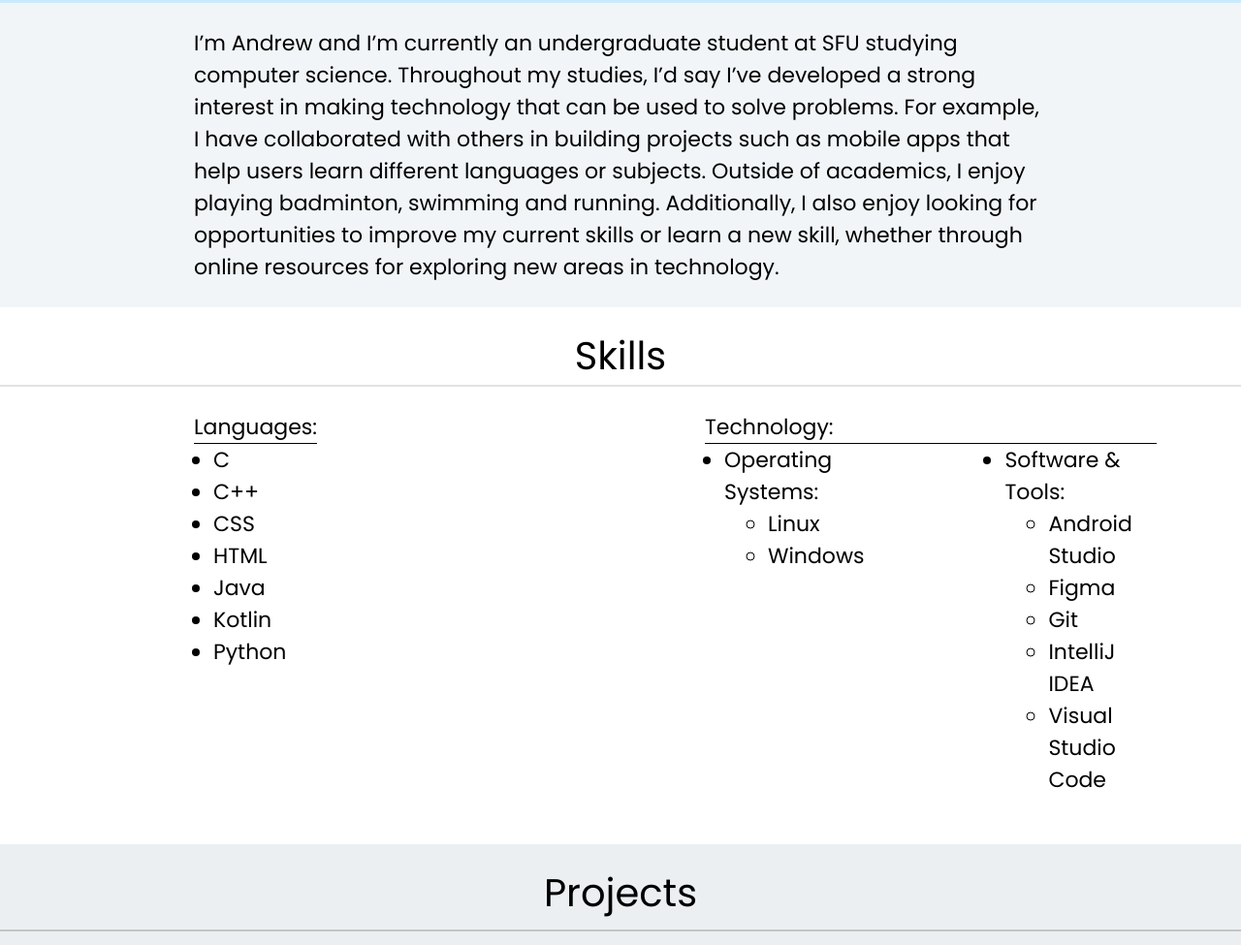
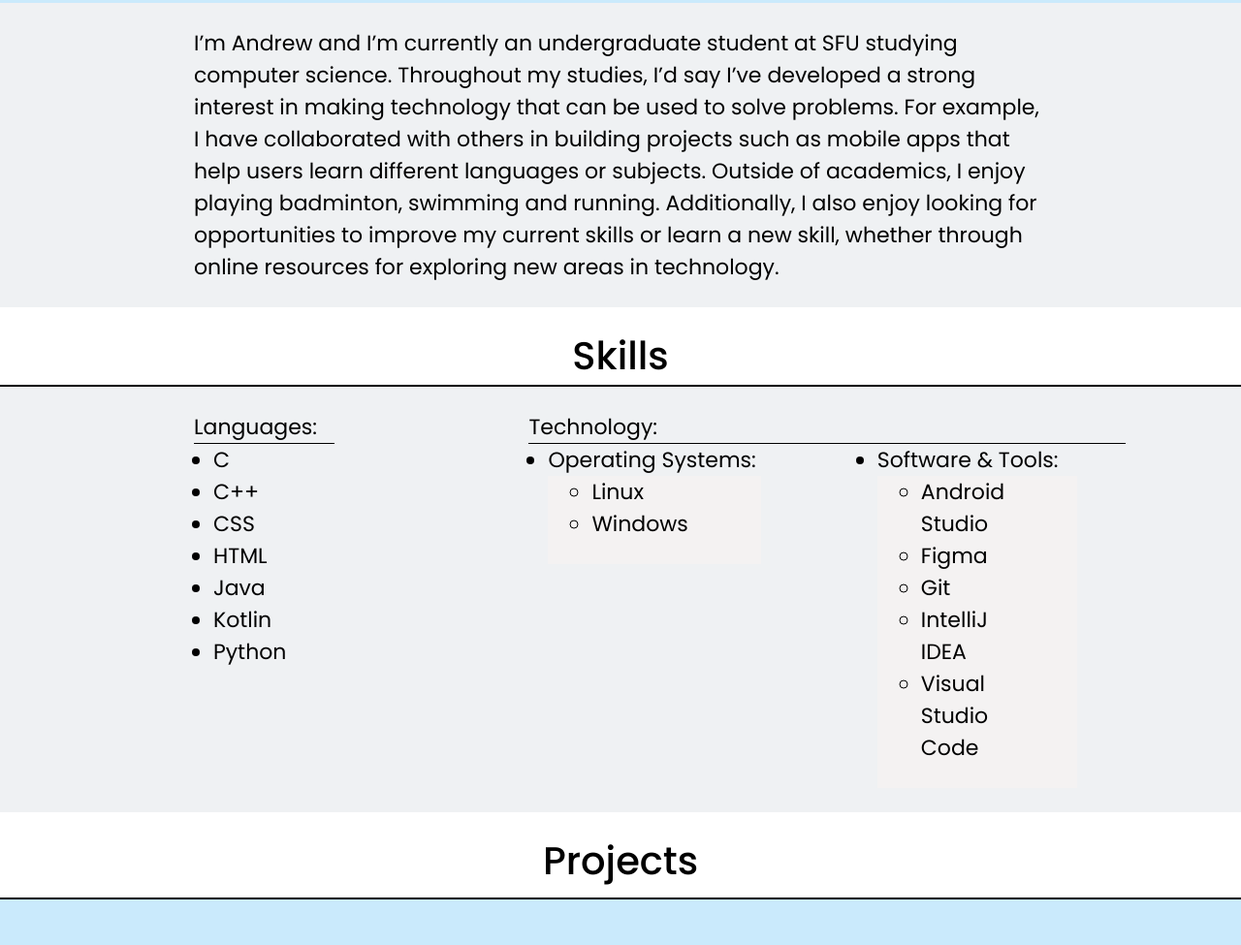
Before and after one commit to student186/website, a plain HTML site: page index.html in a window 1280 px wide. Shown: the part 509-1484 px from the top of the page at 97% size. Drawn offline with Linux system fonts and the light colour scheme.

Commit message:
Add files via upload

```diff
--- a/css/styles.css
+++ b/css/styles.css
@@ -19,7 +19,7 @@ body {
 }
 
 .heading {
-    font-weight: 400;
+    font-weight: 500;
 }
 
 .header a {
@@ -44,14 +44,14 @@ a {
 }
 
 p {
-    background-color: rgba(247, 247, 247, 0.87);
+    background-color: rgba(245, 243, 243, 0.87);
     padding: 25px;
     font-size: 22px;
     width: 100%;
 }
 
 ul {
-    background-color: white;
+    background-color: rgba(245, 243, 243, 0.87);
     padding: 25px;
     font-size: 22px;
     width: 100%;
@@ -63,11 +63,13 @@ ul {
 }
 
 .about h1 {
-    margin-top: 100px;
+    margin-top: 85px;
+    padding-top: 15px;
     font-size: 40px;
     text-align: center;
     color: black;
-    border-bottom: 2px rgb(170, 217, 245) solid;
+    background-color: white;
+    border-bottom: 2px black solid;
 }
 
 .about img {
@@ -76,7 +78,7 @@ ul {
     align-self: center;
     border-radius: 200px;
     margin: 25px;
-    border-color: rgb(170, 217, 245);
+    border-color: black;
 }
 
 .about p {
@@ -92,12 +94,17 @@ ul {
     padding-top: 20px;
     font-size: 40px;
     text-align: center;
-    border-bottom: 2px rgb(228, 226, 226) solid;
+    border-bottom: 2px black solid;
     background-color: white;
 }
 
-.skills .outermost {
+.skills .outermost1 {
     padding-left: 200px;
+    padding-right: 200px;
+}
+
+.skills .outermost2 {
+    padding-left: 0px;
     padding-right: 200px;
 }
 
@@ -107,16 +114,16 @@ ul {
 
 .skills ul li {
     margin-left: 20px;
+    padding-right: 50px;
 }
 
 .skills ul li ul{
     padding-top: 0px;
 }
 
-
 .technology {
     display: flex;
-    gap: 100px;
+    gap: 50px;
 }
 
 img {
@@ -126,12 +133,12 @@ img {
     border: 2px black solid;
 }
 .projects h1 {
-    background-color: rgba(240, 240, 240, 0.87);
+    background-color: white;
     text-align: center;
     padding-top: 20px;
     padding-bottom: 8px;
     font-size: 40px;
-    border-bottom: 2px rgb(197, 197, 197) solid;
+    border-bottom: 2px black solid;
 }
 .projects .layout {
     display: grid;
@@ -140,7 +147,7 @@ img {
     gap: 150px;
     justify-content: center;
     padding: 50px 80px 80px 80px;
-    background-color: rgba(240, 240, 240, 0.87);
+    background-color: rgb(202, 234, 252);
 }
 
 .projects .project {
@@ -152,7 +159,7 @@ img {
 
 .projects .description {
     background-color: rgb(123, 162, 221);
-    color: rgba(255, 255, 255, 0.918);
+    color: rgba(245, 243, 243, 0.87);
     border-radius: 12px;
     text-align: center;
     font-size: 25px;
--- a/index.html
+++ b/index.html
@@ -26,7 +26,7 @@
         <div class="skills" id="skills_id">
             <h1 class="heading">Skills</h1>
             <div class="skills_list">
-                <ul class="outermost">
+                <ul class="outermost1">
                     <div class="skills_type">Languages:</div>
                     <li>C</li>
                     <li>C++</li>
@@ -36,7 +36,7 @@
                     <li>Kotlin</li>
                     <li>Python</li>
                 </ul>
-                <ul class="outermost">
+                <ul class="outermost2">
                     <div class="skills_type">Technology:</div>
                     <div class="technology">
                         <li>Operating Systems:
```
